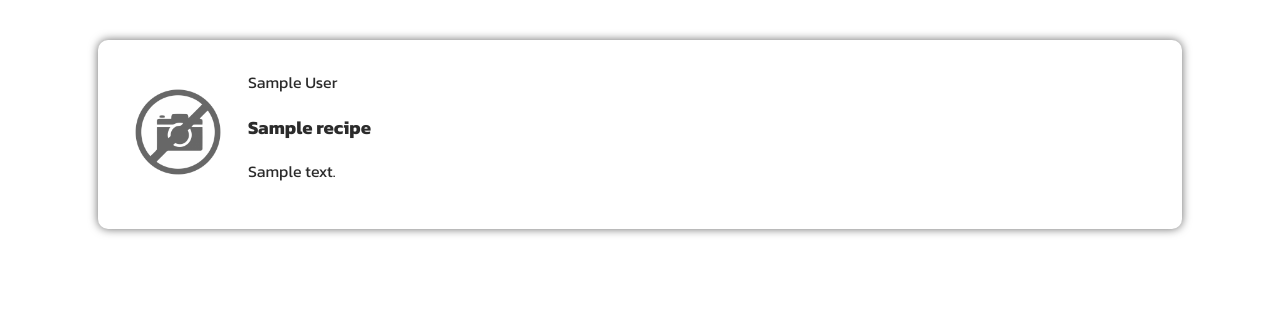
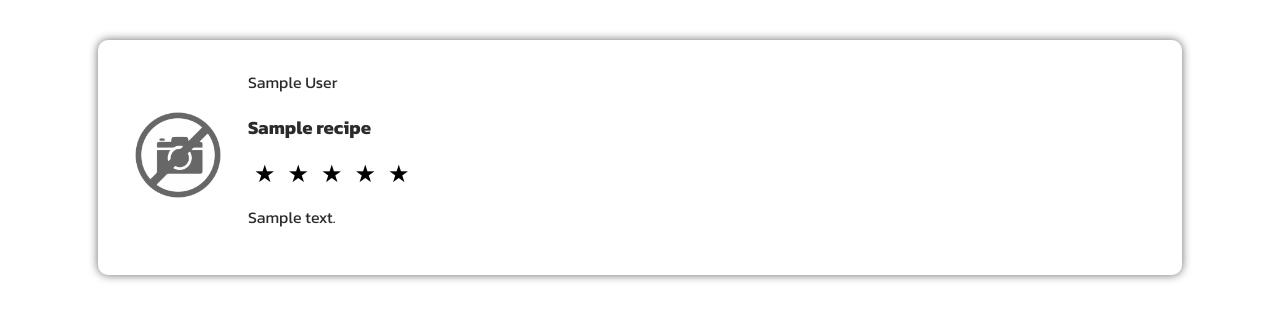
Before and after one commit to valentincgd/Flask_Web_App, a Flask app: page / in a window 1280 px wide. Shown: the part 70-394 px from the top of the page. Run offline with Flask 2, Linux system fonts and the light colour scheme; the visitor is signed in with stand-in values (Sample User, id 1); tables that the repository leaves empty hold one stand-in row (values such as "Sample post"); parts of the project's set-up code (start-up, migrations or seed data) failed here and were passed over.

Commit message:
finish rating and optimise python

```diff
--- a/app.py
+++ b/app.py
@@ -111,7 +111,8 @@ def index():
         c = conn.cursor()
 
         recipes = c.execute("SELECT * FROM recipes").fetchall()
-        return render_template("index.html", recipes=recipes)
+        rating = c.execute("SELECT rating_recipe_id, rating_author, AVG(rating) FROM ratings GROUP BY rating_recipe_id").fetchall()
+        return render_template("index.html", recipes=recipes, rating=rating)
     return redirect(url_for("login"))
 
 
@@ -214,24 +215,17 @@ def add():
             for i in request.form:
                 if "check_" in i:
                     ingreSelectId.append(request.form.get(i))
+                    cmdSql = "INSERT INTO recipe_ingre ('ingre_id', 'recipe_id', 'qt') VALUES (:ingre, :recipe,:qt)"
+                    c.execute(
+                        cmdSql,
+                        {
+                            "ingre": request.form.get(i),
+                            "recipe": newRecipId,
+                            "qt": request.form.get(i.replace("check_", "qt_")),
+                        },
+                    )
 
-                if "qt_" in i and i.replace("qt_", "") in ingreSelectId:
-                    ingreSelectQt.append(request.form.get(i))
-
-            increment = 0
-            for i in ingreSelectId:
-                cmdSql = "INSERT INTO recipe_ingre ('ingre_id', 'recipe_id', 'qt') VALUES (:ingre, :recipe,:qt)"
-                c.execute(
-                    cmdSql,
-                    {
-                        "ingre": ingreSelectId[increment],
-                        "recipe": newRecipId,
-                        "qt": ingreSelectQt[increment],
-                    },
-                )
-                conn.commit()
-
-                increment += 1
+            conn.commit()
 
             return redirect("/")
 
--- a/static/css/index.css
+++ b/static/css/index.css
@@ -2,7 +2,7 @@
 body {
   padding: 0;
   margin: 0;
-  font-family: Kanit, "Montserrat", sans-serif, "Courier New", Courier, monospace;
+  font-family: Kanit, 'Montserrat', sans-serif, 'Courier New', Courier, monospace;
   color: var(--txt);
 }
 
@@ -12,21 +12,30 @@ header {
   width: calc(100% - 40px);
   height: 70px;
   background: var(--select);
+  display: -webkit-box;
+  display: -ms-flexbox;
   display: flex;
+  -webkit-box-pack: justify;
+      -ms-flex-pack: justify;
           justify-content: space-between;
+  -webkit-box-align: center;
+      -ms-flex-align: center;
           align-items: center;
   padding-left: 20px;
   padding-right: 20px;
 }
+
 header h2 {
   padding: 0;
   margin: 0;
   color: var(--background);
 }
+
 header a {
   text-decoration: none;
   color: var(--background);
 }
+
 header .logOut .block {
   width: 25px;
   height: 25px;
@@ -34,52 +43,107 @@ header .logOut .block {
   border-radius: 8px;
   position: relative;
 }
+
 header .logOut .block .arrow {
   color: var(--background);
   position: absolute;
   top: 0px;
   left: 60%;
+  -webkit-transform: translate(50% 50%);
           transform: translate(50% 50%);
   font-size: 20px;
+  -webkit-transition: 0.3s;
   transition: 0.3s;
 }
+
 header .logOut .block .arrow ion-icon {
   background: var(--select);
 }
+
 header .logOut .block:active .arrow {
   left: 90%;
+  -webkit-transition: 0.1s;
   transition: 0.1s;
 }
 
 .container {
   width: 100%;
+  display: -webkit-box;
+  display: -ms-flexbox;
   display: flex;
+  -webkit-box-orient: vertical;
+  -webkit-box-direction: normal;
+      -ms-flex-direction: column;
           flex-direction: column;
+  -webkit-box-pack: center;
+      -ms-flex-pack: center;
           justify-content: center;
+  -webkit-box-align: center;
+      -ms-flex-align: center;
           align-items: center;
   padding-bottom: 50px;
 }
+
 .container .block {
   text-decoration: none;
   color: var(--txt);
   margin-top: 40px;
   width: 80%;
   background: var(--background);
+  -webkit-filter: drop-shadow(0 0 0.3rem var(--shadow));
           filter: drop-shadow(0 0 0.3rem var(--shadow));
   padding: 30px;
   border-radius: 10px;
+  display: -webkit-box;
+  display: -ms-flexbox;
   display: flex;
+  -webkit-box-align: center;
+      -ms-flex-align: center;
           align-items: center;
   cursor: pointer;
+  -webkit-transition: 0.3s;
   transition: 0.3s;
 }
+
 .container .block:hover {
+  -webkit-filter: drop-shadow(0 0 0.5rem var(--txt));
           filter: drop-shadow(0 0 0.5rem var(--txt));
+  -webkit-transition: 0.3s;
   transition: 0.3s;
 }
+
 .container .block .img img {
   width: 100px;
 }
+
 .container .block .infos {
   margin-left: 20px;
-}/*# sourceMappingURL=index.css.map */
+}
+
+.container .block .infos .title .rating {
+  display: -webkit-box;
+  display: -ms-flexbox;
+  display: flex;
+  -webkit-box-orient: horizontal;
+  -webkit-box-direction: reverse;
+      -ms-flex-direction: row-reverse;
+          flex-direction: row-reverse;
+  -webkit-box-pack: end;
+      -ms-flex-pack: end;
+          justify-content: flex-end;
+}
+
+.container .block .infos .title .rating button {
+  background-color: transparent;
+  border: none;
+  font-size: 1.5rem;
+}
+
+.container .block .infos .title .rating .yellow {
+  color: #ffdd00;
+}
+
+.container .block .infos .title .rating .grey {
+  color: #000000;
+}
+/*# sourceMappingURL=index.css.map */
--- a/static/css/index.scss
+++ b/static/css/index.scss
@@ -85,6 +85,32 @@ header{
         }
         .infos{
             margin-left: 20px;
+            .title{
+
+                .rating{
+
+                    display: flex;
+                    flex-direction: row-reverse;
+                    justify-content: flex-end;
+
+                    button {
+                        background-color: transparent;
+                        border: none;
+                        font-size: 1.5rem;
+                    }
+
+                    .yellow {
+                        color: rgb(255, 221, 0);
+                    }
+
+                    .grey {
+                        color: #000000;
+                    }
+
+                }
+
+
+            }
         }
     }
 }
--- a/templates/index.html
+++ b/templates/index.html
@@ -17,6 +17,44 @@
         <div class="title">
           <span>{{ i[1] }}</span>
           <h3>{{ i[2] }}</h3>
+          <div class="rating">
+            {% for r in rating %}
+              {% if r[0] == i[0] %}
+                {% for s in range(0, 5 - r[2] | int) %}
+                  <button
+
+                    class="gray"
+                  >
+                    ★
+                  </button>
+                {% endfor %}
+                {% for s in range(0, r[2] | int) %}
+                  <button
+
+                    class="yellow"
+                  >
+                    ★
+                  </button>
+                {% endfor %}
+              {% endif %}
+            {% endfor %}
+            {% set vars = {'foo': True} %}
+            {% for r in rating %}
+              {% if r[0] == i[0] %}
+                {% if vars.update({'foo': False}) %}{% endif %}
+              {% endif %}
+            {% endfor %}
+            {% if vars.foo %}
+              {% for s in range(0, 5 | int) %}
+                <button
+
+                  class="gray"
+                >
+                  ★
+                </button>
+              {% endfor %}
+            {% endif %}
+          </div>
         </div>
         <p>
           {{ i[3] }}
```
Also changed, not shown: static/css/add.css (+23 -13 lines), static/css/log.css (+47 -6 lines), static/css/recipe.css (+73 -6 lines), 3 other files. Lines whose indentation alone changed are shown as unchanged.
